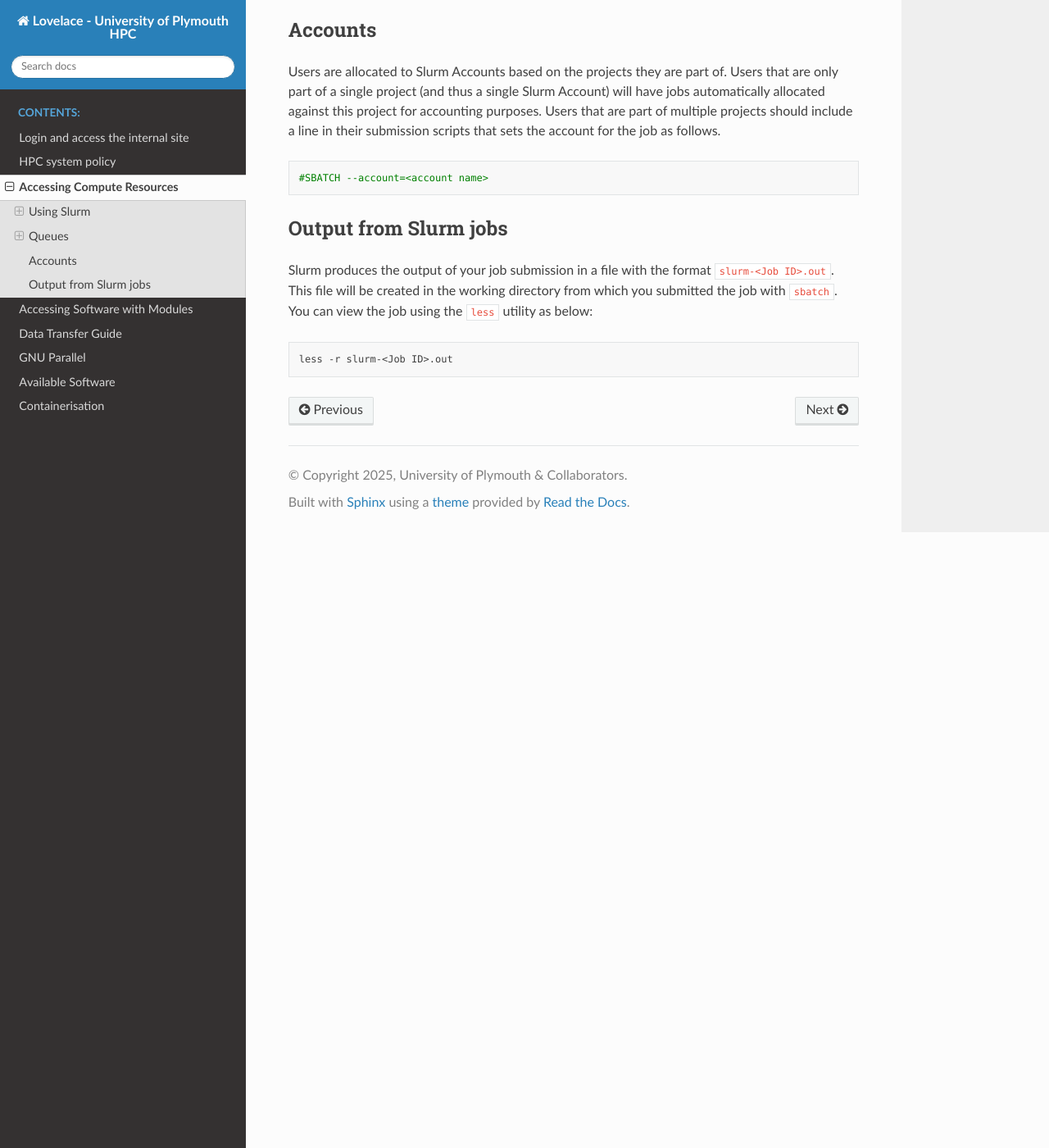
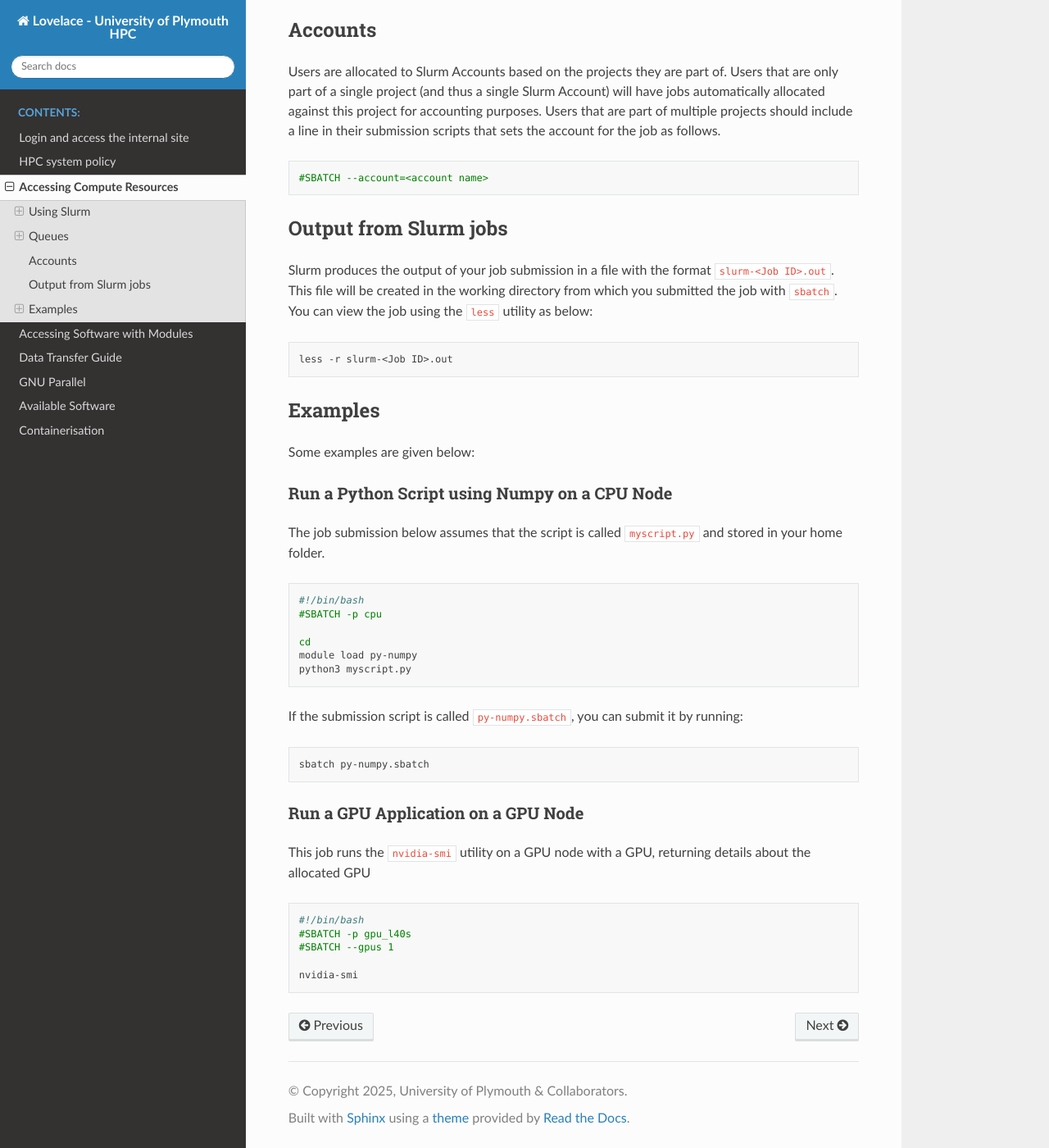
Before and after one commit to AbhinavPraveen/UoP-HPC-Docs, a Sphinx documentation site: the page built from source/user-guide/resources.rst, in a window 1280 px wide and 1400 px high, scrolled down 2785 px. Shown: the whole window at 82% size. Built offline with Sphinx 7.4.7 and the Read the Docs theme 3.1.0, drawn with Linux system fonts in a browser that asks for light colours.

Commit message:
Add examples to resources.rst

```diff
--- a/source/user-guide/resources.rst
+++ b/source/user-guide/resources.rst
@@ -159,3 +159,41 @@ Slurm produces the output of your job submission in a file with the format :plai
 .. code-block:: bash
 
    less -r slurm-<Job ID>.out
+
+Examples
+--------
+
+Some examples are given below:
+
+Run a Python Script using Numpy on a CPU Node
+~~~~~~~~~~~~~~~~~~~~~~~~~~~~~~~~~~~~~~~~~~~~~
+
+The job submission below assumes that the script is called :plaintext:`myscript.py` and stored in your home folder.
+
+.. code-block:: sbatch
+
+   #!/bin/bash
+   #SBATCH -p cpu
+
+   cd
+   module load py-numpy
+   python3 myscript.py
+
+If the submission script is called :plaintext:`py-numpy.sbatch`, you can submit it by running:
+
+.. code-block:: bash
+
+   sbatch py-numpy.sbatch
+
+Run a GPU Application on a GPU Node
+~~~~~~~~~~~~~~~~~~~~~~~~~~~~~~~~~~~
+
+This job runs the :plaintext:`nvidia-smi` utility on a GPU node with a GPU, returning details about the allocated GPU
+
+.. code-block:: sbatch
+
+   #!/bin/bash
+   #SBATCH -p gpu_l40s
+   #SBATCH --gpus 1
+
+   nvidia-smi
```
